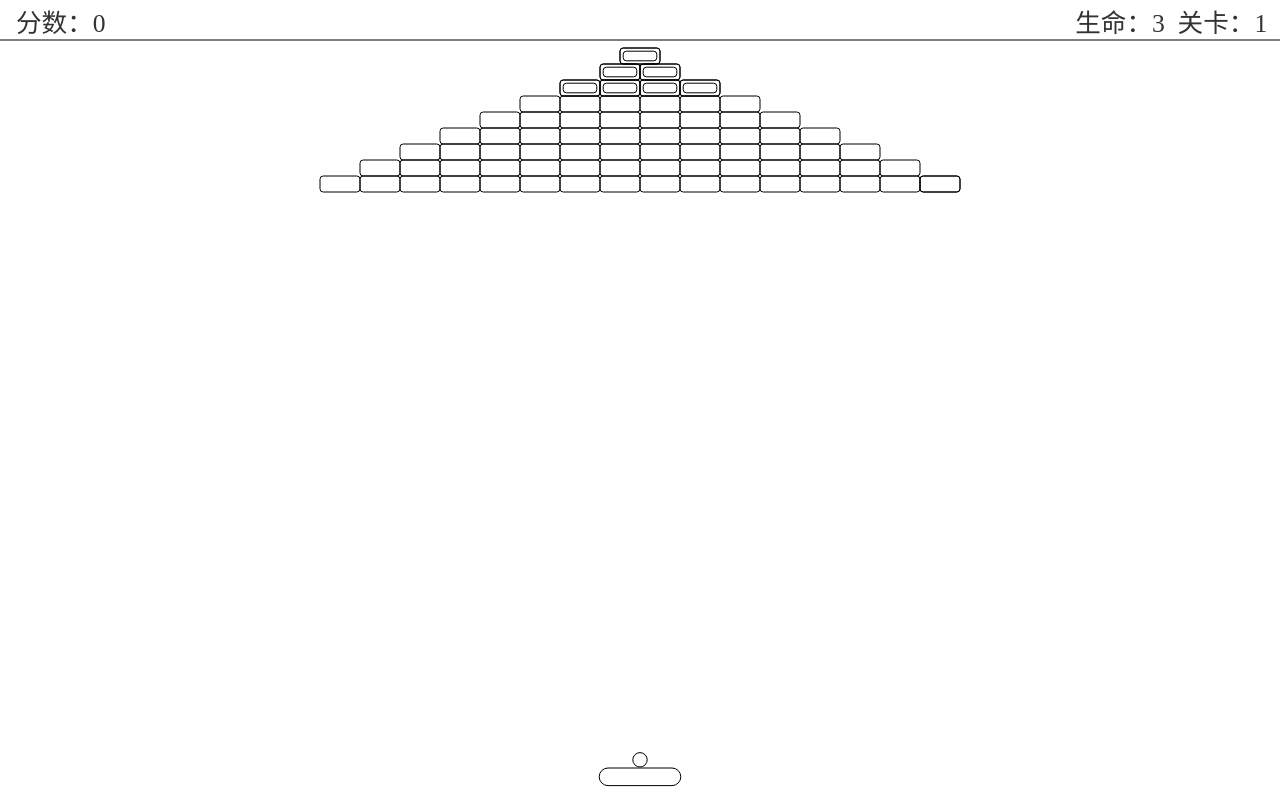
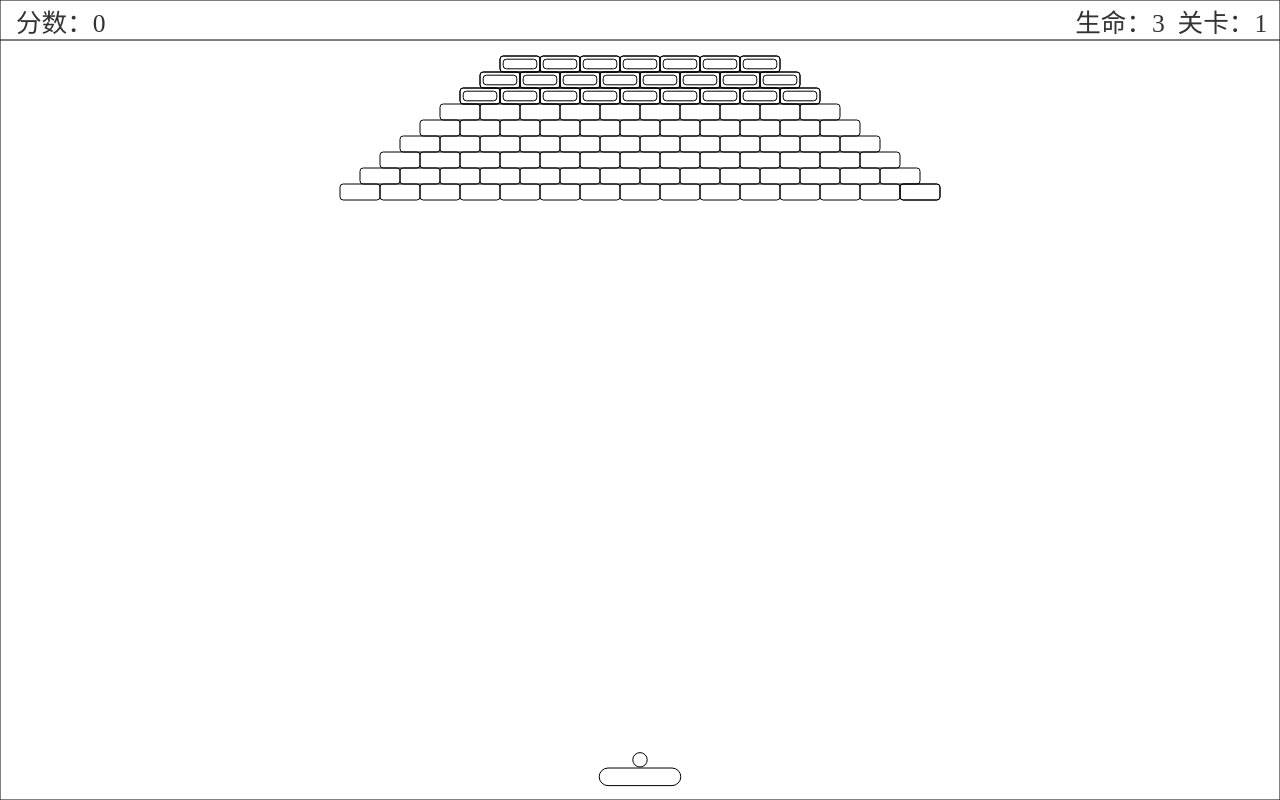
Before and after one commit to Mangon/hit-the-bricks, a plain HTML site: page index.html in a window 1280 px wide. Drawn offline with Linux system fonts and the light colour scheme.

Commit message:
fix: 优化代码结构

```diff
--- a/js/ball.js
+++ b/js/ball.js
@@ -14,7 +14,7 @@ class Ball {
       speedX: 0.5 * Game.UNIT,              // x轴速度
       speedY: 2.5 * Game.UNIT,              // y轴速度
       fired: false,                         // 是否运动，默认静止不动
-      drawImage: function (ctx, x, y) {
+      draw: function (ctx, x, y) {
         ctx.beginPath()
         ctx.arc(x + realDiameter / 2, y + realDiameter / 2, realDiameter / 2, 0, Math.PI * 2, true)
         ctx.stroke()
--- a/js/brick.js
+++ b/js/brick.js
@@ -10,7 +10,7 @@ class Brick {
       h: Brick.HEIGHT * Game.UNIT,                    // 砖块高度
       life,                                           // 砖块生命值
       alive: true,                                    // 是否存活
-      drawImage: function (ctx, x, y, { life }) {
+      draw: function (ctx, x, y, { life }) {
         const RADIUS = 2 * Game.UNIT
         const WIDTH = Brick.WIDTH * Game.UNIT
         const HEIGHT = Brick.HEIGHT * Game.UNIT
--- a/js/game.js
+++ b/js/game.js
@@ -1,17 +1,18 @@
 
 // 游戏主要运行逻辑
 class Game {
-  static MAXLV = 4                     // 最终关卡
+  static MAXLV = 5                     // 最终关卡
   static MAXLIFE = 3                   // 初始生命
   static FPS = 60                      // 游戏运行帧数
   static FONT_SIZE = 32                // 字体大小
+  static BRICK_SCORE = 100             // 每个砖块对应分数
   level = null                         // 当前关卡
   life = null                          // 当前生命
+  score = null                         // 当前分数
   scene = null                         // 场景对象
   ball = null                          // 小球对象
   paddle = null                        // 挡板对象
-  score = null                         // 计分板对象
-  timer = null                         // 轮询定时器
+  panel = null                         // 游戏板对象
   state = null                         // 游戏状态
   canvas = null                        // canvas元素
   context = null                       // canvas画布
@@ -21,6 +22,7 @@ class Game {
   keydowns = {}                        // 记录按键code
   direciton = null                     // 设备方向 horizital 水平 vertical 垂直
   hint = null                          // 提示信息
+  timer = null                         // 渲染器轮询定时器
   renderer = null                      // 渲染器
   static STATE = {
     START: Symbol('START'), // 开始游戏
@@ -40,6 +42,7 @@ class Game {
 
     let g = {
       level: 1,                         // 初始为第一关
+      score: 0,                         // 初始分数为0
       life: Game.MAXLIFE,               // 初始有最多生命
       state: Game.STATE.START,          // 初始默认为START
       context: this.canvas.getContext('2d'),
@@ -47,15 +50,15 @@ class Game {
       height,
       direction,
       maxWidth,
-      maxHeight: Score.SCORE_Y * Game.UNIT + 5 * Game.UNIT
+      maxHeight: (Panel.PANEL_Y + 5) * Game.UNIT
     }
     Object.assign(this, g)
   }
   // 强制横屏
   #changeOrientation(elem) {
-    var width = window.innerWidth
-    var height = window.innerHeight
-    var direction = 'horizontal'
+    const width = window.innerWidth,
+    height = window.innerHeight
+    let direction = 'horizontal'
     if (width < height) {
       elem.style.width = `${height}px`
       elem.style.height = `${width}px`
@@ -85,7 +88,7 @@ class Game {
     this.#drawPaddle() // 绘制挡板
     this.#drawBall() // 绘制小球
     this.#drawBricks() // 绘制砖块
-    this.#drawScore() // 绘制分数
+    this.#drawPanel() // 绘制分数
   }
   #drawLabel(label) {
     this.#drawLabelInH5(label)
@@ -112,43 +115,31 @@ class Game {
     document.body.insertBefore(this.hint, this.canvas)
   }
   // 绘制图形
-  #drawImage(obj) {
-    if (obj.drawImage) {
-      obj.drawImage(this.context, obj.x, obj.y, obj)
+  #draw(obj) {
+    if (obj.draw) {
+      obj.draw(this.context, obj.x, obj.y, obj)
       return
     }
-    this.context.drawImage(obj.image, obj.x, obj.y)
+    this.context.drawImage(obj.image, obj.x, obj.y) // 从图片加载
   }
   // 绘制挡板
   #drawPaddle() {
-    this.#drawImage(this.paddle)
+    this.#draw(this.paddle)
   }
   // 绘制小球
   #drawBall() {
-    this.#drawImage(this.ball)
+    this.#draw(this.ball)
   }
   // 绘制所有砖块
   #drawBricks() {
     const obj = this.scene.bricks
     for (let item of obj) {
-      this.#drawImage(item)
+      this.#draw(item)
     }
   }
   // 绘制计数板
-  #drawScore() {
-    const obj = this.score
-    const ctx = this.context
-    ctx.font = `${Game.FONT_SIZE * Game.UNIT / 2}px Microsoft YaHei`
-    ctx.fillStyle = '#333'
-    // 绘制分数
-    ctx.fillText(obj.textScore + obj.allScore, obj.x, obj.y)
-    // 绘制关卡
-    ctx.fillText(obj.textLv + this.level, (this.width - Game.FONT_SIZE * Game.UNIT * 2), obj.y)
-    // 绘制生命
-    ctx.fillText(obj.textLife + this.life, (this.width - Game.FONT_SIZE * Game.UNIT * 4), obj.y)
-    ctx.moveTo(0, this.maxHeight)
-    ctx.lineTo(this.maxWidth, this.maxHeight)
-    ctx.stroke()
+  #drawPanel() {
+    this.#draw(this.panel)
   }
   // 生命-1 游戏继续
   #gameContinue() {
@@ -162,7 +153,7 @@ class Game {
     // 清除画布
     this.#clear()
     // 绘制提示文字
-    this.#drawLabel(`游戏结束，总分${this.score.allScore}`)
+    this.#drawLabel(`游戏结束，总分${this.score}`)
   }
   // 游戏晋级
   #gameNext() {
@@ -176,7 +167,7 @@ class Game {
     // 清除画布
     this.#clear()
     // 绘制提示文字
-    this.#drawLabel(`恭喜通关全部关卡，总分${this.score.allScore}`)
+    this.#drawLabel(`恭喜通关全部关卡，总分${this.score}`)
   }
   // 小球碰撞砖块检测
   checkBallBrick() {
@@ -213,7 +204,7 @@ class Game {
             b.speedX *= -1
           }
           // 计算分数
-          this.score.computeScore()
+          this.score += Game.BRICK_SCORE
           if (this.scene.bricks.length === 0) {
             this.state = Game.STATE.LEVEL_FINISH
           }
@@ -234,7 +225,7 @@ class Game {
     this.scene = new Scene(this)
     this.paddle = new Paddle(this)
     this.ball = new Ball(this)
-    this.score = new Score(this)
+    this.panel = new Panel(this)
   }
   // 设置逐帧动画
   #registerRenderer() {
@@ -261,7 +252,7 @@ class Game {
         case Game.STATE.RUNNING: // 游戏运行中的事件
           // 检查小球和砖块/墙体是否相撞
           this.checkBallBrick()
-          // 绘制游戏所有素材
+          // // 绘制游戏所有素材
           this.#paint()
           this.#render()
           break
@@ -339,6 +330,7 @@ class Game {
           // 游戏结束时，重新开始
           this.#reset()
           this.state = Game.STATE.START
+          this.#initSprites()
           this.#render()
           break
         case Game.STATE.RUNNING:
@@ -435,7 +427,7 @@ class Game {
    * 重置游戏
    */
   #reset() {
-    this.score.clearScore()
+    this.score = 0
     this.life = Game.MAXLIFE
     this.level = 1
   }
--- a/js/paddle.js
+++ b/js/paddle.js
@@ -15,7 +15,7 @@ class Paddle {
       h, // 挡板高度
       isLeftMove: true, // 能否左移
       isRightMove: true, // 能否右移
-      drawImage: function (ctx, x, y) {
+      draw: function (ctx, x, y) {
         ctx.beginPath()
         ctx.arc(x + h / 2, y + h / 2, h / 2, Math.PI * 1.5, Math.PI / 2, true)
         ctx.lineTo(x + (w - h / 2), y + h)
--- /dev/null
+++ b/js/panel.js
@@ -0,0 +1,34 @@
+// 计分板
+class Panel {
+  static PANEL_X = 10                         // 计分板默认x轴坐标
+  static PANEL_Y = 20                         // 计分板默认y轴坐标
+  constructor(game) {
+    let s = {
+      x: Panel.PANEL_X * Game.UNIT,                   // x轴坐标
+      y: Panel.PANEL_Y * Game.UNIT,                   // y轴坐标
+      textScore: '分数：',                             // 文本分数
+      textLv: '关卡：',                                // 关卡文本
+      textLife: '生命：',                              // 生命文本
+      draw: function(ctx) {
+        ctx.font = `${Game.FONT_SIZE * Game.UNIT / 2}px Microsoft YaHei`
+        ctx.fillStyle = '#333'
+        // 绘制分数
+        ctx.fillText(this.textScore + game.score, this.x, this.y)
+        // 绘制关卡
+        ctx.fillText(this.textLv + game.level, (game.width - Game.FONT_SIZE * Game.UNIT * 2), this.y)
+        // 绘制生命
+        ctx.fillText(this.textLife + game.life, (game.width - Game.FONT_SIZE * Game.UNIT * 4), this.y)
+        ctx.moveTo(0, 0)
+        ctx.lineTo(game.maxWidth, 0)
+        ctx.lineTo(game.maxWidth, game.height)
+        ctx.moveTo(0, 0)
+        ctx.lineTo(0, game.height)
+        ctx.lineTo(game.maxWidth, game.height)
+        ctx.moveTo(0, game.maxHeight)
+        ctx.lineTo(game.maxWidth, game.maxHeight)
+        ctx.stroke()
+      }
+    }
+    Object.assign(this, s)
+  }
+}
--- a/js/scene.js
+++ b/js/scene.js
@@ -3,7 +3,7 @@ class Scene {
   bricks = null // 场景砖块实例
   constructor(g) {
     let s = {
-      lv: g.level, // 游戏难度级别
+      lv: g.level, // 游戏关卡
       width: g.width,
       height: g.height,
       bricks: [] // 实例化所有砖块对象集合
@@ -25,45 +25,43 @@ class Scene {
   }
   // 创建砖块坐标二维数组，并生成不同关卡
   #creatBrickList() {
-    let lv = this.lv, // 游戏难度级别
+    const lv = this.lv, // 游戏关卡
       c_w = this.width, // canvas宽度
       c_h = this.height, // canvas高度
-      xNum_max = c_w / (Brick.WIDTH * Game.UNIT), // x轴砖块最大数量
-      yNum_max = c_h / (Brick.HEIGHT * Game.UNIT), // y轴砖块最大数量
-      x_start = 0 * Game.UNIT, // x轴起始坐标，根据砖块数量浮动
-      y_start = 30 * Game.UNIT // y轴起始坐标，默认从30起
-
-    let brickList = [];
+      xNum_max = Math.floor(c_w / (Brick.WIDTH * Game.UNIT)), // x轴砖块最大数量
+      yNum_max = Math.floor(c_h / (Brick.HEIGHT * Game.UNIT) / 2), // y轴砖块最大数量
+      xNum = Math.min(xNum_max, 16), // x轴砖块第一层数量
+      yNum = Math.min(yNum_max, 9)  // y轴砖块层数
+    let x_start = 0, // x轴起始坐标，根据砖块数量浮动
+      y_start = (Panel.PANEL_Y + 5 + Brick.HEIGHT) * Game.UNIT, // y轴起始坐标
+      brickList = [],
+      cNum = null // 当前行数
     switch (lv) {
       // case 1: // MARK: debug code
       // case 2:
       // case 3:
       // case 4:
-      //     let arr = []
-      //     arr.push({
-      //         x: (xNum_max - 1) / 2 * 50 - 50,
-      //         y: y_start + 20,
-      //         type: 1,
-      //     })
-      //     brickList.push(arr)
-      //     break
+      //   let arr = []
+      //   arr.push({
+      //     x: (xNum_max - 1) / 2 * 50 - 50,
+      //     y: y_start + 20,
+      //     type: 1,
+      //   })
+      //   brickList.push(arr)
+      //   break
       case 1: // 正三角形
-        var xNum = 16, // x轴砖块第一层数量
-          yNum = 9 // y轴砖块层数
         // 循环y轴
         for (let i = 0; i < yNum; i++) {
           let arr = []
           // 修改每层x轴砖块数量
           if (i === 0) {
-            xNum = 1
-          } else if (i === 1) {
-            xNum = 2
+            cNum = xNum - yNum
           } else {
-            xNum += 2
+            cNum += 1
           }
-          x_start = (xNum_max - xNum) / 2 * Brick.WIDTH * Game.UNIT // 修改每层x轴砖块起始坐标
+          x_start = (c_w - cNum * Brick.WIDTH * Game.UNIT) / 2 // 修改每层x轴砖块起始坐标
           // 循环x轴
-          for (let k = 0; k < xNum; k++) {
+          for (let k = 0; k < cNum; k++) {
             arr.push({
               x: x_start + k * Brick.WIDTH * Game.UNIT,
               y: y_start + i * Brick.HEIGHT * Game.UNIT,
@@ -74,22 +72,18 @@ class Scene {
         }
         break
       case 2: // 倒三角形
-        var xNum = 16, // x轴砖块第一层数量
-          yNum = 9 // y轴砖块层数
         // 循环y轴
         for (let i = 0; i < yNum; i++) {
           let arr = []
           // 修改每层x轴砖块数量
-          if (i === yNum - 1) {
-            xNum = 1
-          } else if (i === 0) {
-            xNum = xNum
+          if (i === 0) {
+            cNum = xNum
           } else {
-            xNum -= 2
+            cNum -= 1
           }
-          x_start = (xNum_max - xNum) / 2 * Brick.WIDTH * Game.UNIT // 修改每层x轴砖块起始坐标
+          x_start = (c_w - cNum * Brick.WIDTH * Game.UNIT) / 2 // 修改每层x轴砖块起始坐标
           // 循环x轴
-          for (let k = 0; k < xNum; k++) {
+          for (let k = 0; k < cNum; k++) {
             arr.push({
               x: x_start + k * Brick.WIDTH * Game.UNIT,
               y: y_start + i * Brick.HEIGHT * Game.UNIT,
@@ -100,22 +94,21 @@ class Scene {
         }
         break
       case 3: // 工字形
-        var xNum = 16, // x轴砖块第一层数量
-          yNum = 9 // y轴砖块层数
         // 循环y轴
         for (let i = 0; i < yNum; i++) {
           let arr = []
           // 修改每层x轴砖块数量
           if (i === 0) {
-            xNum = xNum
-          } else if (i > 4) {
-            xNum += 2
+            cNum = xNum
+          } else if (i > Math.floor(yNum / 2)) {
+            cNum += 3
           } else {
-            xNum -= 2
+            cNum -= 3
           }
-          x_start = (xNum_max - xNum) / 2 * Brick.WIDTH * Game.UNIT // 修改每层x轴砖块起始坐标
+          cNum = (cNum < 0) ? 0 : cNum;
+          x_start = (c_w - cNum * Brick.WIDTH * Game.UNIT) / 2 // 修改每层x轴砖块起始坐标
           // 循环x轴
-          for (let k = 0; k < xNum; k++) {
+          for (let k = 0; k < cNum; k++) {
             arr.push({
               x: x_start + k * Brick.WIDTH * Game.UNIT,
               y: y_start + i * Brick.HEIGHT * Game.UNIT,
@@ -126,15 +119,13 @@ class Scene {
         }
         break
       case 4: // 回字形
-        var xNum = 16, // x轴砖块第一层数量
-          yNum = 9 // y轴砖块层数
         for (let i = 0; i < yNum; i++) {
           let arr = []
           // 修改每层x轴砖块数量
           if (i === 0 || i === yNum - 1) {
-            xNum = 16
-            x_start = (xNum_max - xNum) / 2 * Brick.WIDTH * Game.UNIT
-            for (let k = 0; k < xNum; k++) {
+            cNum = xNum
+            x_start = (c_w - cNum * Brick.WIDTH * Game.UNIT) / 2 // 修改每层x轴砖块起始坐标
+            for (let k = 0; k < cNum; k++) {
               arr.push({
                 x: x_start + k * Brick.WIDTH * Game.UNIT,
                 y: y_start + i * Brick.HEIGHT * Game.UNIT,
@@ -147,7 +138,24 @@ class Scene {
               y: y_start + i * Brick.HEIGHT * Game.UNIT,
               type: 2,
             }, {
-              x: x_start + (16 - 1) * Brick.WIDTH * Game.UNIT,
+              x: x_start + (xNum - 1) * Brick.WIDTH * Game.UNIT,
+              y: y_start + i * Brick.HEIGHT * Game.UNIT,
+              type: 2,
+            })
+          }
+          brickList.push(arr)
+        }
+        break
+      case 5: // 全砖块
+        // 循环y轴
+        for (let i = 0; i < yNum; i++) {
+          let arr = []
+          cNum = xNum
+          x_start = (c_w - cNum * Brick.WIDTH * Game.UNIT) / 2 // 修改每层x轴砖块起始坐标
+          // 循环x轴
+          for (let k = 0; k < cNum; k++) {
+            arr.push({
+              x: x_start + k * Brick.WIDTH * Game.UNIT,
               y: y_start + i * Brick.HEIGHT * Game.UNIT,
               type: 2,
             })
--- a/js/score.js
+++ /dev/null
@@ -1,25 +0,0 @@
-// 计分板
-class Score {
-  static SCORE_X = 10                         // 计分板默认x轴坐标
-  static SCORE_Y = 20                         // 计分板默认y轴坐标
-  constructor(game) {
-    let s = {
-      x: Score.SCORE_X * Game.UNIT,                   // x轴坐标
-      y: Score.SCORE_Y * Game.UNIT,                   // y轴坐标
-      textScore: '分数：',                             // 文本分数
-      textLv: '关卡：',                                // 关卡文本
-      textLife: '生命：',                              // 生命文本
-      score: 100,                                     // 每个砖块对应分数
-      allScore: game.score?.allScore ?? 0,            // 总分
-    }
-    Object.assign(this, s)
-  }
-  // 计算总分
-  computeScore() {
-    this.allScore += this.score
-  }
-  // 清除总分
-  clearScore() {
-    this.allScore = 0
-  }
-}
```
Also changed, not shown: index.html (+1 -1 lines).
